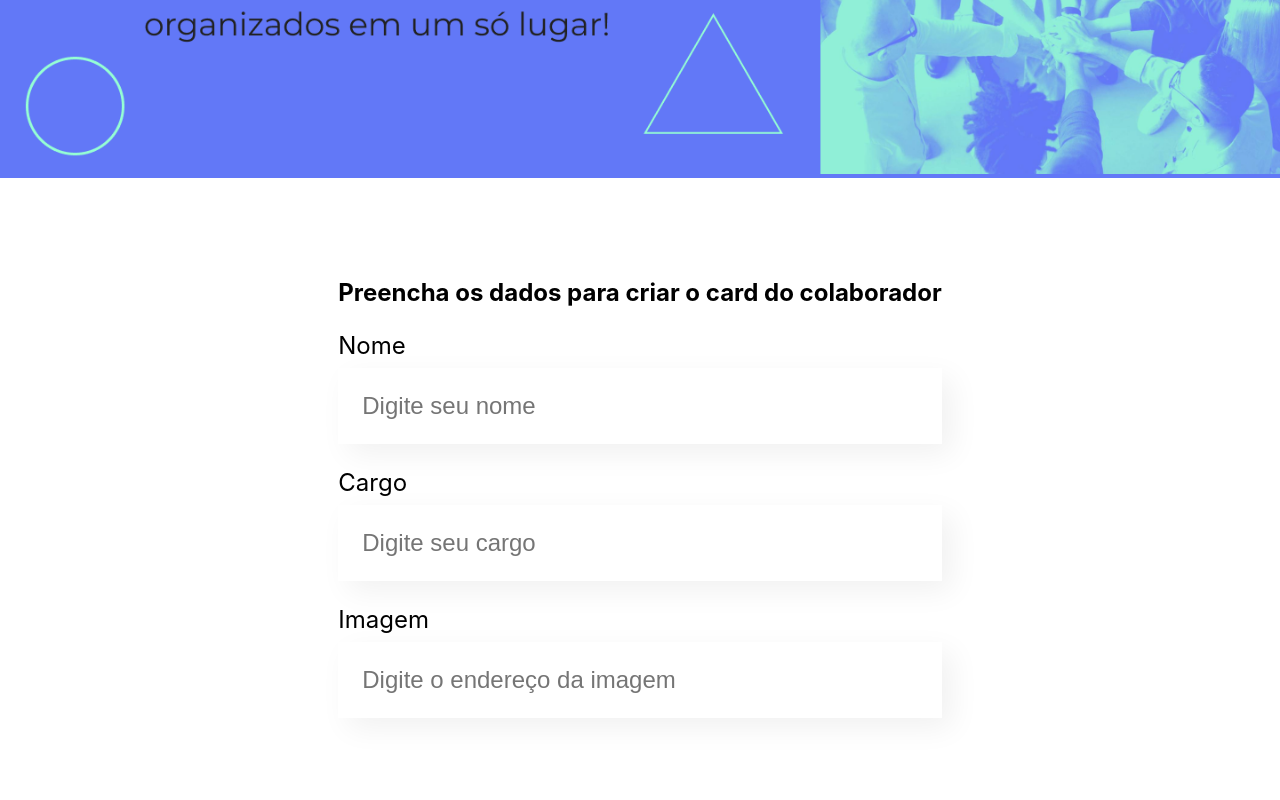
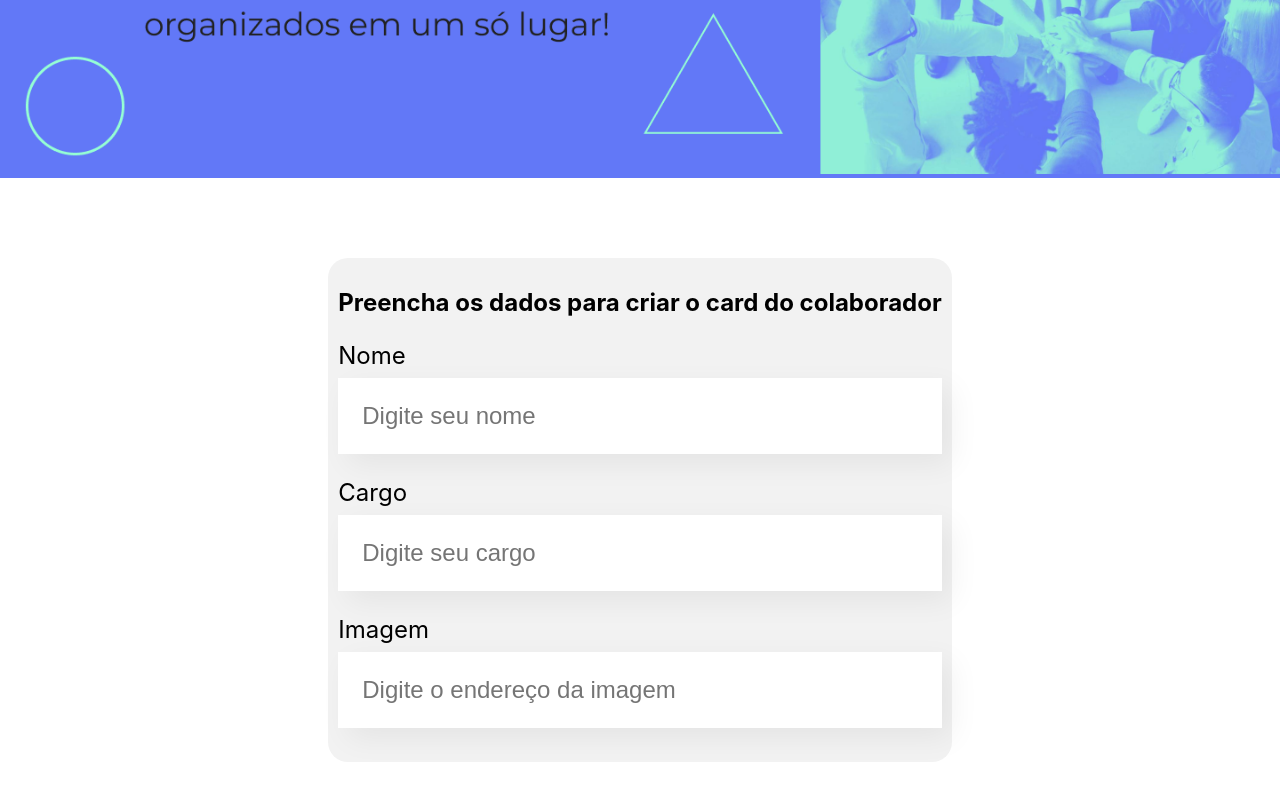
Before and after one commit to diego-tavares/organo, a React (Create React App) app: page / in a window 1280 px wide. Shown: the part 320-1120 px from the top of the page. Built offline with nearby package versions, Linux system fonts and the light colour scheme.

Commit message:
aula 01-08

```diff
--- a/src/componentes/formulario/formulario.css
+++ b/src/componentes/formulario/formulario.css
@@ -3,3 +3,10 @@
     justify-content: center;
     margin: 80px 0;
 }
+
+.formulario form {
+    max-width: 80%;
+    background-color: #F2F2F2;
+    border-radius: 20px;
+    padding: 10px;
+}
```
